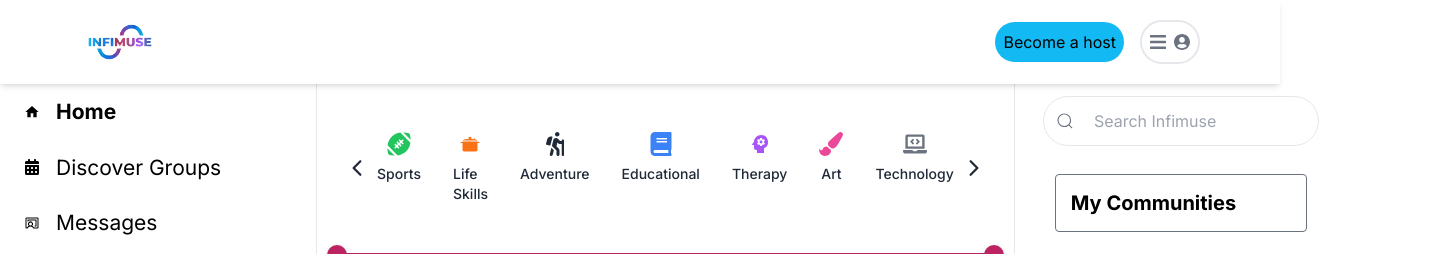
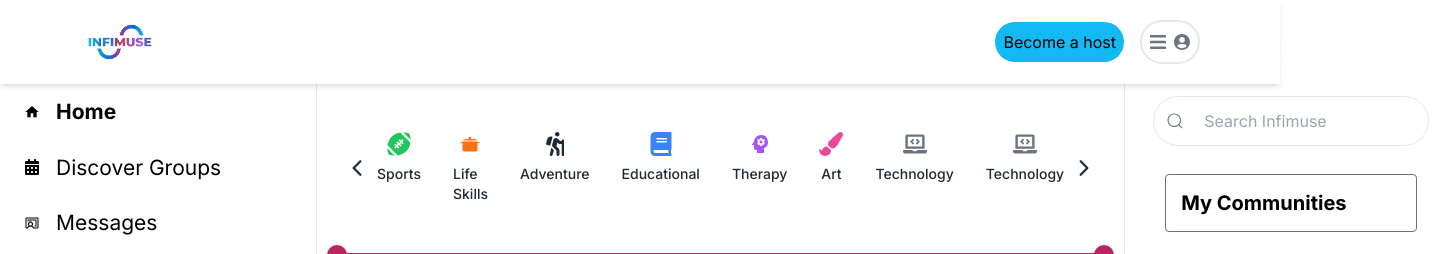
Before and after one commit to Infimuse/infimuse-WebApp, a Next.js app: page /communities in a window 1280 px wide. Shown: the top 254 px of the page, 1441 px wide, since content can reach past the window. Built offline with nearby package versions, Linux system fonts and the light colour scheme.

Commit message:
Refactor categories.js to remove duplicate entry for 'Technology'

```diff
--- a/components/community/categories.js
+++ b/components/community/categories.js
@@ -14,7 +14,7 @@ const categories = [
   { name: 'Therapy', icon: <MdPsychology className="text-purple-500" />, subcategories: ['Physical Therapy', 'Occupational Therapy', 'Mental Health'] },
   { name: 'Art', icon: <FaPaintBrush className="text-pink-500" />, subcategories: ['Drawing', 'Painting', 'Sculpture'] },
   { name: 'Technology', icon: <FaLaptopCode className="text-gray-500" />, subcategories: ['Coding', 'Robotics', 'AI'] },
-
+  { name: 'Technology', icon: <FaLaptopCode className="text-gray-500" />, subcategories: ['Coding', 'Robotics', 'AI'] },
 ];
 
 
```
